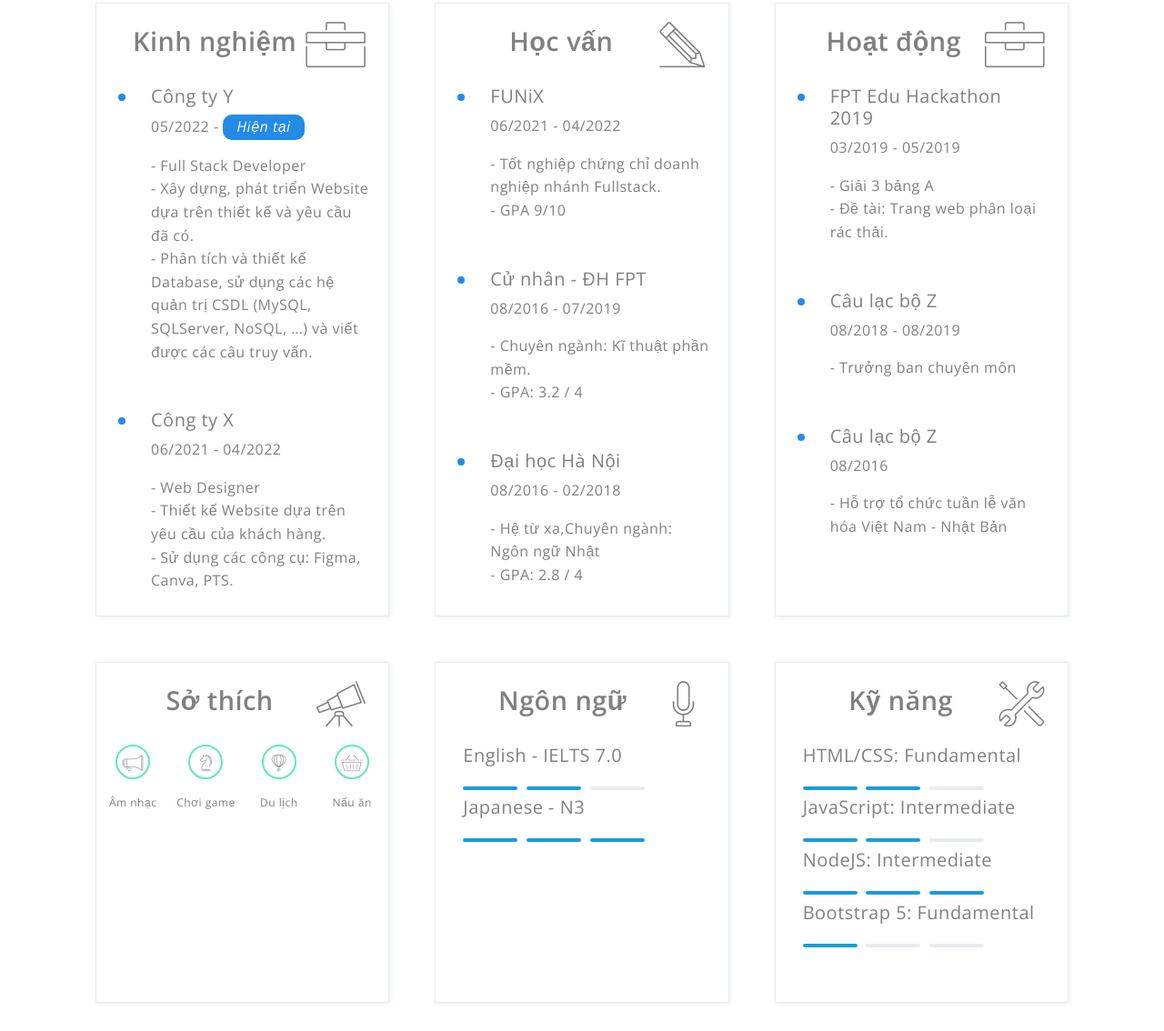
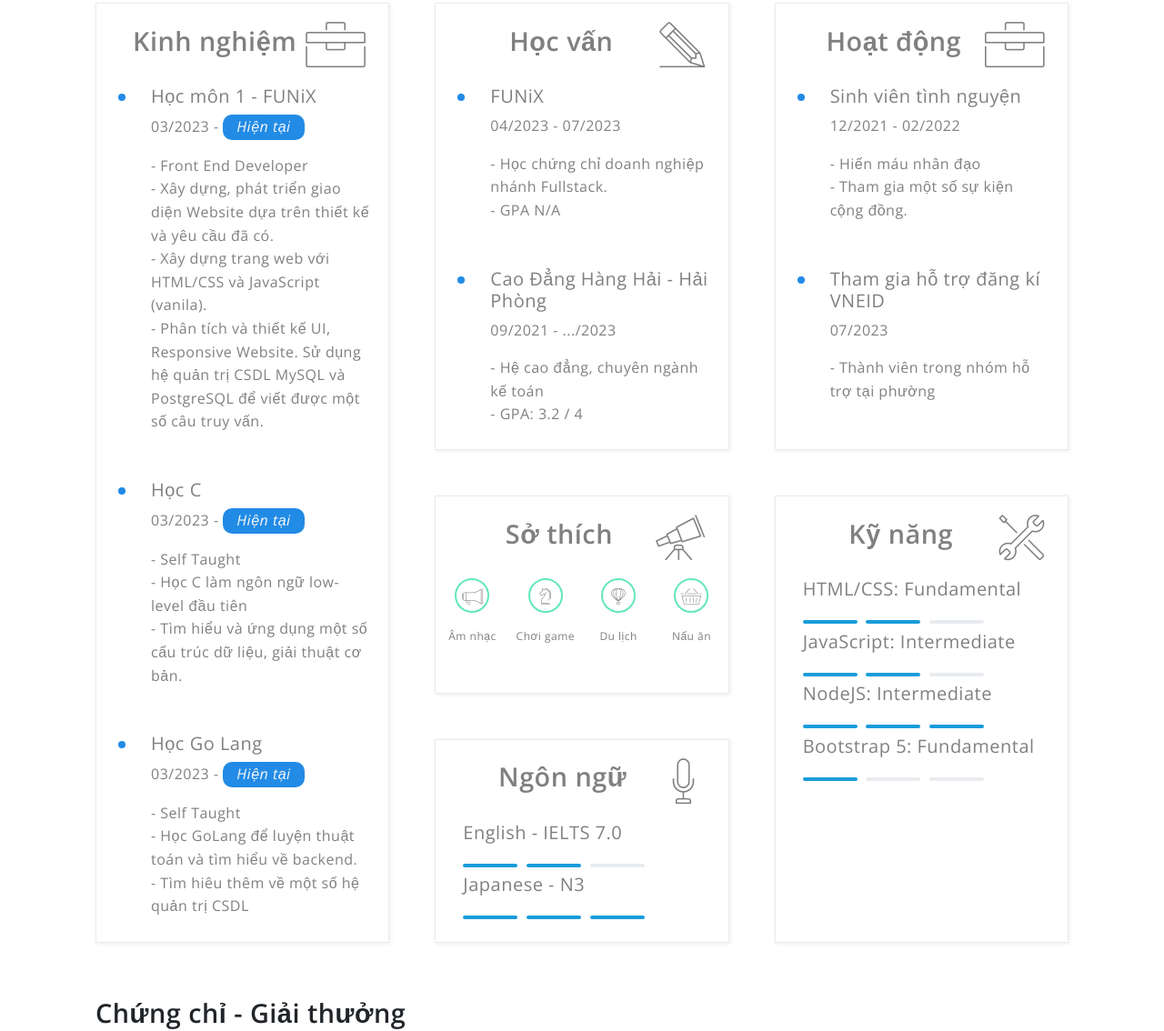
Before and after one commit to SpaceCadet38/Web101-Assignment3, a plain HTML site: page index.html in a window 1280 px wide. Shown: the part 1042-2176 px from the top of the page at 91% size. Drawn offline with nearby package versions, Linux system fonts and the light colour scheme.

Commit message:
Add personal information

```diff
--- a/css/laptop.css
+++ b/css/laptop.css
@@ -143,16 +143,25 @@ i {
   display: grid;
   grid-template-columns: repeat(3, 1fr);
   gap: 50px;
-  grid-template-rows: 9fr 5fr;
+  grid-template-rows: repeat(2, 1fr);
   color: gray;
 }
 
-#job-info .job-info-item {
+.job-info-item:nth-child(1) {
+  grid-row: 1/3;
+}
+
+.job-info-group {
+  display: grid;
+  gap: 50px;
+}
+
+.job-info-item {
   border: 1px #e9ecef solid;
   box-shadow: 1px 1px 5px #e9ecef;
 }
 
-#job-info .job-info-main {
+.job-info-main {
   display: flex;
   flex-wrap: wrap;
   flex-direction: column;
--- a/css/tablet.css
+++ b/css/tablet.css
@@ -18,4 +18,8 @@
   .job-info-title {
     grid-template-columns: 1.5fr 1fr;
   }
+  .certificate-info img {
+    width: 180px;
+    aspect-ratio: auto;
+  }
 }
--- a/index.html
+++ b/index.html
@@ -94,29 +94,44 @@
             <div>
               <ul>
                 <li>
-                  <h3>Công ty Y</h3>
-                  <p>05/2022 - <span class="time-milestone">Hiện tại</span></p>
+                  <h3>Học môn 1 - FUNiX</h3>
+                  <p>03/2023 - <span class="time-milestone">Hiện tại</span></p>
                 </li>
-                <li>Full Stack Developer</li>
+                <li>Front End Developer</li>
                 <li>
-                  Xây dựng, phát triển Website dựa trên thiết kế và yêu cầu đã
-                  có.
+                  Xây dựng, phát triển giao diện Website dựa trên thiết kế và
+                  yêu cầu đã có.
                 </li>
+                <li>Xây dựng trang web với HTML/CSS và JavaScript (vanila).</li>
                 <li>
-                  Phân tích và thiết kế Database, sử dụng các hệ quản trị CSDL
-                  (MySQL, SQLServer, NoSQL, …) và viết được các câu truy vấn.
+                  Phân tích và thiết kế UI, Responsive Website. Sử dụng hệ quản
+                  trị CSDL MySQL và PostgreSQL để viết được một số câu truy vấn.
                 </li>
               </ul>
             </div>
             <div>
               <ul>
                 <li>
-                  <h3>Công ty X</h3>
-                  <p>06/2021 - 04/2022</p>
+                  <h3>Học C</h3>
+                  <p>03/2023 - <span class="time-milestone">Hiện tại</span></p>
                 </li>
-                <li>Web Designer</li>
-                <li>Thiết kế Website dựa trên yêu cầu của khách hàng.</li>
-                <li>Sử dụng các công cụ: Figma, Canva, PTS.</li>
+                <li>Self Taught</li>
+                <li>Học C làm ngôn ngữ low-level đầu tiên</li>
+                <li>
+                  Tìm hiểu và ứng dụng một số cấu trúc dữ liệu, giải thuật cơ
+                  bản.
+                </li>
+              </ul>
+            </div>
+            <div>
+              <ul>
+                <li>
+                  <h3>Học Go Lang</h3>
+                  <p>03/2023 - <span class="time-milestone">Hiện tại</span></p>
+                </li>
+                <li>Self Taught</li>
+                <li>Học GoLang để luyện thuật toán và tìm hiểu về backend.</li>
+                <li>Tìm hiêu thêm về một số hệ quản trị CSDL</li>
               </ul>
             </div>
           </div>
@@ -132,30 +147,21 @@
               <ul>
                 <li>
                   <h3>FUNiX</h3>
-                  <p>06/2021 - 04/2022</p>
+                  <p>04/2023 - 07/2023</p>
                 </li>
-                <li>Tốt nghiệp chứng chỉ doanh nghiệp nhánh Fullstack.</li>
-                <li>GPA 9/10</li>
+                <li>Học chứng chỉ doanh nghiệp nhánh Fullstack.</li>
+                <li>GPA N/A</li>
               </ul>
             </div>
+
             <div>
               <ul>
                 <li>
-                  <h3>Cử nhân - ĐH FPT</h3>
-                  <p>08/2016 - 07/2019</p>
+                  <h3>Cao Đẳng Hàng Hải - Hải Phòng</h3>
+                  <p>09/2021 - .../2023</p>
                 </li>
-                <li>Chuyên ngành: Kĩ thuật phần mềm.</li>
+                <li>Hệ cao đẳng, chuyên ngành kế toán</li>
                 <li>GPA: 3.2 / 4</li>
-              </ul>
-            </div>
-            <div>
-              <ul>
-                <li>
-                  <h3>Đại học Hà Nội</h3>
-                  <p>08/2016 - 02/2018</p>
-                </li>
-                <li>Hệ từ xa,Chuyên ngành: Ngôn ngữ Nhật</li>
-                <li>GPA: 2.8 / 4</li>
               </ul>
             </div>
           </div>
@@ -170,34 +176,26 @@
             <div>
               <ul>
                 <li>
-                  <h3>FPT Edu Hackathon 2019</h3>
-                  <p>03/2019 - 05/2019</p>
+                  <h3>Sinh viên tình nguyện</h3>
+                  <p>12/2021 - 02/2022</p>
                 </li>
-                <li>Giải 3 bảng A</li>
-                <li>Đề tài: Trang web phân loại rác thải.</li>
+                <li>Hiến máu nhân đạo</li>
+                <li>Tham gia một số sự kiện cộng đồng.</li>
               </ul>
             </div>
             <div>
               <ul>
                 <li>
-                  <h3>Câu lạc bộ Z</h3>
-                  <p>08/2018 - 08/2019</p>
+                  <h3>Tham gia hỗ trợ đăng kí VNEID</h3>
+                  <p>07/2023</p>
                 </li>
-                <li>Trưởng ban chuyên môn</li>
-              </ul>
-            </div>
-            <div>
-              <ul>
-                <li>
-                  <h3>Câu lạc bộ Z</h3>
-                  <p>08/2016</p>
-                </li>
-                <li>Hỗ trợ tổ chức tuần lễ văn hóa Việt Nam - Nhật Bản</li>
+                <li>Thành viên trong nhóm hỗ trợ tại phường</li>
               </ul>
             </div>
           </div>
         </div>
 
+        <div class="job-info-group">
           <div class="job-info-item">
             <div class="job-info-title">
               <h1>Sở thích</h1>
@@ -234,6 +232,7 @@
               <span class="experience-bar"></span>
               <span class="experience-bar"></span>
               <span class="experience-bar"></span>
+            </div>
           </div>
         </div>
 
```
Lines whose indentation alone changed are shown as unchanged.
